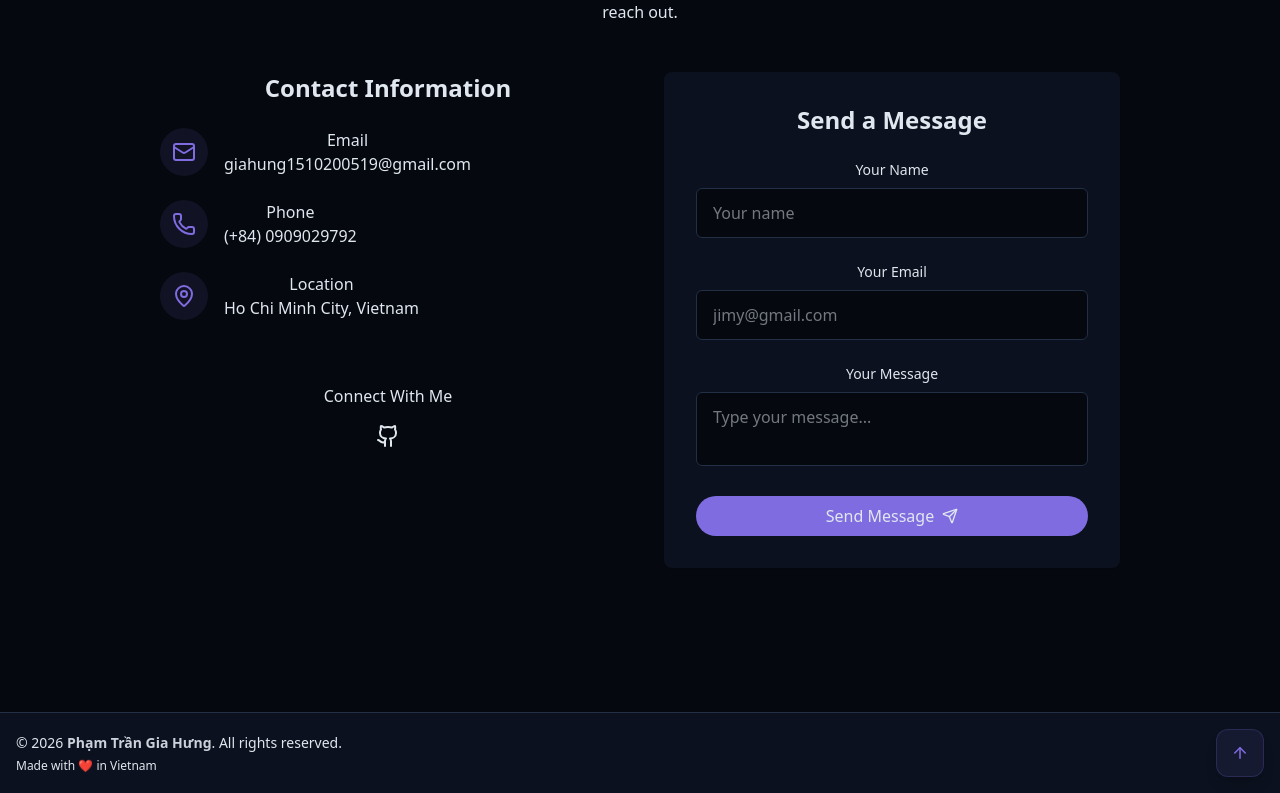
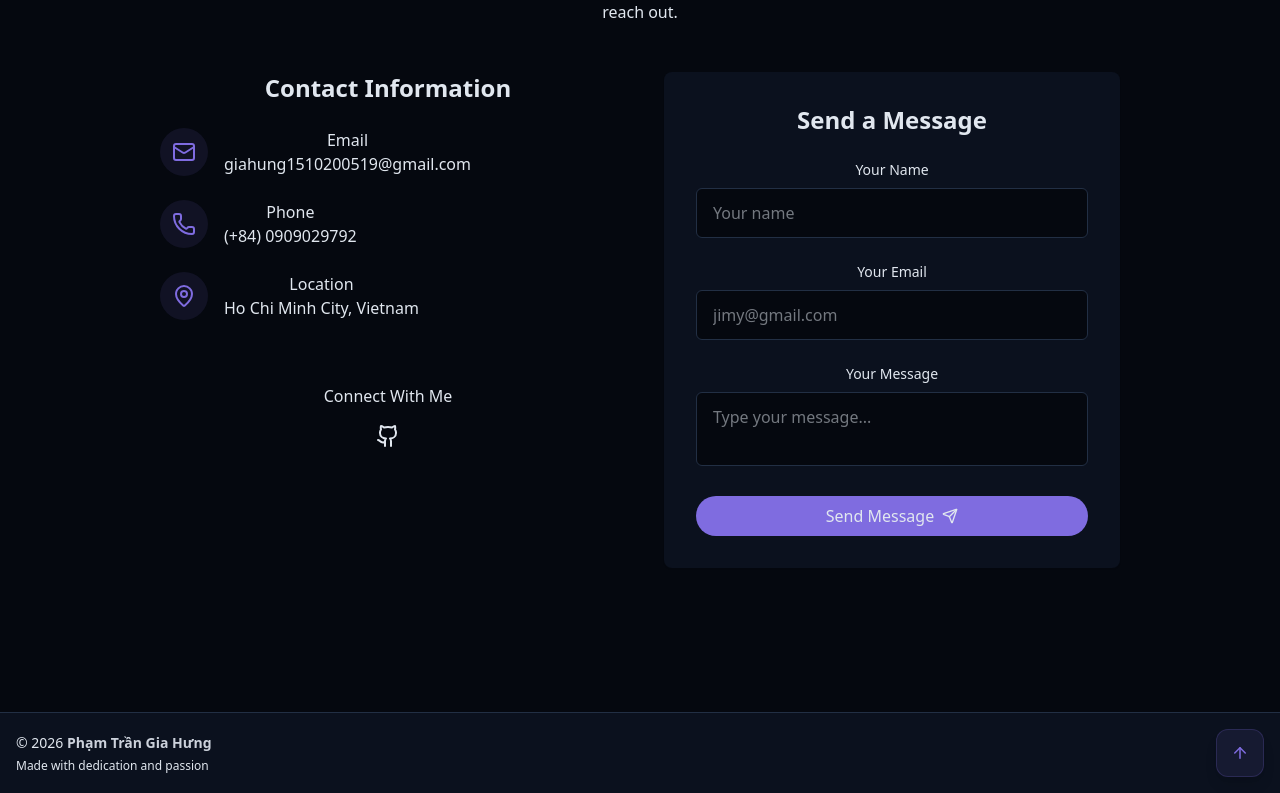
Before and after one commit to Hung1510/Portfolio, a React (Vite) app: page / in a window 1280 px wide. Shown: the part 5590-6383 px from the top of the page. Built offline with nearby package versions, Linux system fonts and the light colour scheme; the HTML template or start-up script is replaced by a standard one.

Commit message:
update footer

```diff
--- a/src/components/Footer.tsx
+++ b/src/components/Footer.tsx
@@ -6,10 +6,10 @@ export const Footer = () => {
       {" "}
       <div className="text-center md:text-left">
           <p className="text-sm text-muted-foreground/80 font-medium leading-relaxed">
-            &copy; {new Date().getFullYear()} <span className="font-bold text-foreground/90">Phạm Trần Gia Hưng</span>. All rights reserved.
+            &copy; {new Date().getFullYear()} <span className="font-bold text-foreground/90">Phạm Trần Gia Hưng</span>
           </p>
           <p className="text-xs text-muted-foreground/60 mt-1">
-            Made with ❤️ in Vietnam
+            Made with dedication and passion
           </p>
         </div>
       {/* Back to Top Button */}
```
